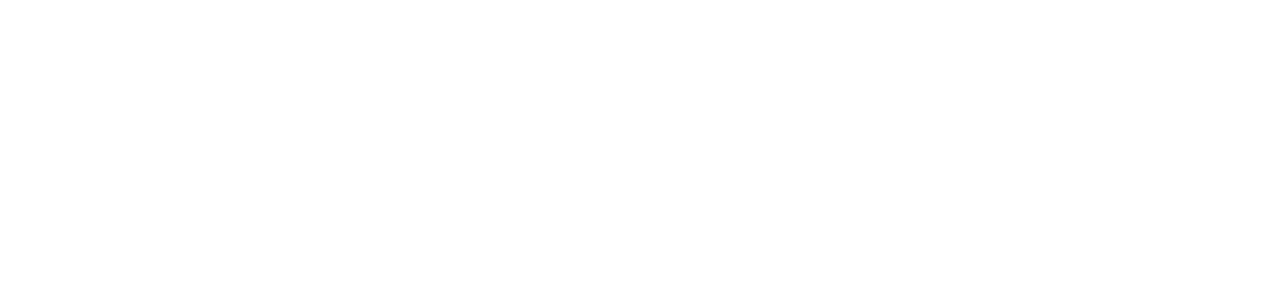
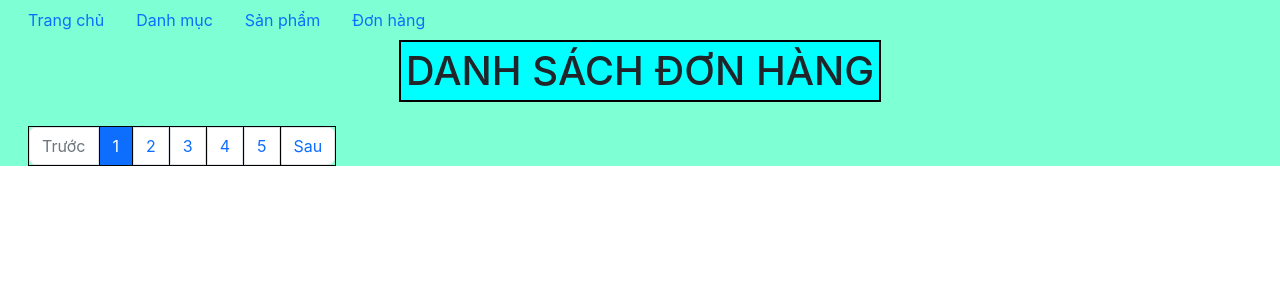
Before and after one commit to DatNguyen1091/Reactjs-ShopApp, a React (Create React App) app in the folder shop-app/: page /admin/order in a window 1280 px wide. Before the commit this address had no page. Shown: the top 300 px of the page. Built offline with nearby package versions, Linux system fonts and the light colour scheme.

Commit message:
Paging + Nav

```diff
--- a/shop-app/public/index.html
+++ b/shop-app/public/index.html
@@ -26,7 +26,7 @@
       work correctly both with client-side routing and a non-root public URL.
       Learn how to configure a non-root public URL by running `npm run build`.
     -->
-    <title>React App</title>
+    <title>Shop App</title>
   </head>
   <body>
     <noscript>You need to enable JavaScript to run this app.</noscript>
--- a/shop-app/src/App.css
+++ b/shop-app/src/App.css
@@ -44,13 +44,14 @@
   padding: 0px;
   overflow-x: hidden;
 }
-.container{
+.container-xxl{
   background-color:aquamarine;
 }
-.container h1{
+.container-xxl h1{
   background-color:aqua;
-  border: 1px solid #000;
+  padding: 5px;
+  border: 2px solid #000;
 }
 .table {
-  border: 1px solid #000;
+  border: 2px solid #000;
 }
--- a/shop-app/src/App.js
+++ b/shop-app/src/App.js
@@ -5,6 +5,8 @@
 
 // Admin Imports
 import ProductsList from './components/admin/ProductsList';
+import Category from './components/admin/Category';
+import Order from './components/admin/Order';
 
 function App() {
   return (
@@ -14,6 +16,8 @@
           <Route path='/' element={<Home/>}/>
           <Route path='/home' element={<Home/>}/>
           <Route path='/admin/productsList' element={<ProductsList/>}/>
+          <Route path='/admin/category' element={<Category/>}/>
+          <Route path='/admin/order' element={<Order/>}/>
         </Routes>
       </div>
     </BrowserRouter>
--- a/shop-app/src/components/Home.js
+++ b/shop-app/src/components/Home.js
@@ -8,6 +8,7 @@
                     This is home page
                 </h3>
             </div>
+
         )
     }
 }
--- /dev/null
+++ b/shop-app/src/components/admin/Category.js
@@ -0,0 +1,24 @@
+import React,{Component} from "react";
+import Pagination from "../constants/Pagination.js";
+import AdminNav from "../constants/AdminNav.js";
+
+export class Category extends Component{
+    render(){
+        return(
+            <div className="container-xxl">
+                {/* NAV */}
+                <AdminNav/>
+                <div className="text-center">
+                    <div className="d-inline-block">
+                        <h1>DANH MỤC SẢN PHẨM</h1>
+                    </div>
+                </div>
+                {/* Truyền hàm xử lý cho Pagination */}
+                <div className="m-3">
+                    <Pagination/>
+                </div>
+            </div>
+        )
+    }
+}
+export default Category;
--- /dev/null
+++ b/shop-app/src/components/admin/Order.js
@@ -0,0 +1,24 @@
+import React,{Component} from "react";
+import Pagination from "../constants/Pagination.js";
+import AdminNav from "../constants/AdminNav.js";
+
+export class Order extends Component{
+    render(){
+        return(
+            <div className="container-xxl">
+                {/* NAV */}
+                <AdminNav/>
+                <div className="text-center">
+                    <div className="d-inline-block">
+                        <h1>DANH SÁCH ĐƠN HÀNG</h1>
+                    </div>
+                </div>
+                {/* Truyền hàm xử lý cho Pagination */}
+                <div className="m-3">
+                    <Pagination/>
+                </div>
+            </div>
+        )
+    }
+}
+export default Order;
--- a/shop-app/src/components/admin/ProductsList.js
+++ b/shop-app/src/components/admin/ProductsList.js
@@ -1,5 +1,7 @@
-import React,{Component} from "react";
-import {variables} from './Variables.js';
+import React,{Component}  from "react";
+import {variables} from '../constants/Variables.js';
+import Pagination from "../constants/Pagination.js";
+import AdminNav from "../constants/AdminNav.js";
 
 export class ProductsList extends Component{
 
@@ -23,18 +25,19 @@
             IsFeatured: true,
             Quantity: 0,
             ProductStatus: "active",
-            IsDeleted: true
+            IsDeleted: true,
         }
     }
 
     // GET Product
     refreshList(){
-        fetch(variables.API_URL+'Products')
+        fetch(variables.API_URL+'Products?page=' + 1)
         .then(response => response.json())
         .then(data => {
             this.setState({products: data})
         })
         .catch(error => console.log('Error fetching products:', error));
+
     }
 
     componentDidMount(){
@@ -247,15 +250,29 @@
         } = this.state;
 
         return(
-        <div className="container">
-            <h1>DANH SÁCH SẢN PHẨM</h1>
+        <div className="container-xxl">
 
+            {/* NAV */}
+            <AdminNav/>
+
+            <div className="text-center">
+                <div className="d-inline-block">
+                    <h1>DANH SÁCH SẢN PHẨM</h1>
+                </div>
+            </div>
+
+            {/* Thêm mới sản phẩm */}
             <button type="button" className="btn btn-primary m-3 float-end"
                 data-bs-toggle="modal"
                 data-bs-target="#exampleModal"
                 onClick={()=>this.addClick()}>
                 Thêm mới sản phẩm
             </button>
+
+            {/* Truyền hàm xử lý cho Pagination */}
+            <div className="m-3">
+                <Pagination/>
+            </div>
 
             <table className='table table-bordered table-hover'>
                 <thead>
--- /dev/null
+++ b/shop-app/src/components/constants/AdminNav.js
@@ -0,0 +1,23 @@
+import React from 'react';
+
+export const AdminNav = () => {
+
+  return (
+    <ul className="nav nav-pills" role="tablist">
+        <li className="nav-item">
+            <a className="nav-link" href="/">Trang chủ</a>
+        </li>
+        <li className="nav-item">
+            <a className="nav-link" href="/admin/category">Danh mục</a>
+        </li>
+        <li className="nav-item">
+            <a className="nav-link" href="/admin/productsList">Sản phẩm</a>
+        </li>
+        <li className="nav-item">
+            <a className="nav-link" href="/admin/order">Đơn hàng</a>
+        </li>
+    </ul>
+  );
+};
+
+export default AdminNav;
--- /dev/null
+++ b/shop-app/src/components/constants/Pagination.js
@@ -0,0 +1,61 @@
+import React, { useState } from 'react';
+
+export const Pagination = () => {
+
+  // Sử dụng useState để lưu trữ trang hiện tại
+  const [currentPage, setCurrentPage] = useState(1);
+
+  // Hàm xử lý khi nhấn nút trang sau
+  const handleNextPage = () => {
+    const nextPage = currentPage + 1;
+    setCurrentPage(nextPage);
+  };
+
+  // Hàm xử lý khi nhấn nút trang trước
+  const handlePrevPage = () => {
+    const prevPage = currentPage - 1;
+    setCurrentPage(prevPage);
+  };
+
+  // Hàm xử lý khi nhấn nút trang cụ thể
+  const handlePageClick = (event) => {
+    const pageValue = parseInt(event.target.value, 10);
+    setCurrentPage(pageValue);
+  };
+
+  // Tạo một mảng các trang cho phân trang
+  const totalPages = 5;
+  const pages = Array.from({ length: totalPages }, (_, index) => index + 1);
+
+  //////////////////////////////////
+  return (
+      <ul className="pagination">
+        <li className="page-item" style={{ border: '1px solid black'}}>
+          <button type="button" className={`page-link ${currentPage === 1 ? 'disabled' : ''}`}
+            onClick={handlePrevPage}>
+            Trước
+          </button>
+        </li>
+
+        {pages.map((page) => (
+          <li key={page} className="page-item" style={{ border: '1px solid black'}}>
+            <button
+              type="button"
+              className={`page-link ${currentPage === page ? 'active' : ''}`}
+              value={page}
+              onClick={handlePageClick}>{page}
+            </button>
+          </li>
+        ))}
+
+        <li className="page-item" style={{ border: '1px solid black'}}>
+          <button type="button" className={`page-link ${currentPage === totalPages ? 'disabled' : ''}`}
+            onClick={handleNextPage}>
+            Sau
+          </button>
+        </li>
+      </ul>
+  );
+};
+
+export default Pagination;
```
Also changed, not shown: shop-app/src/components/constants/Variables.js (renamed from shop-app/src/components/admin/Variables.js).
